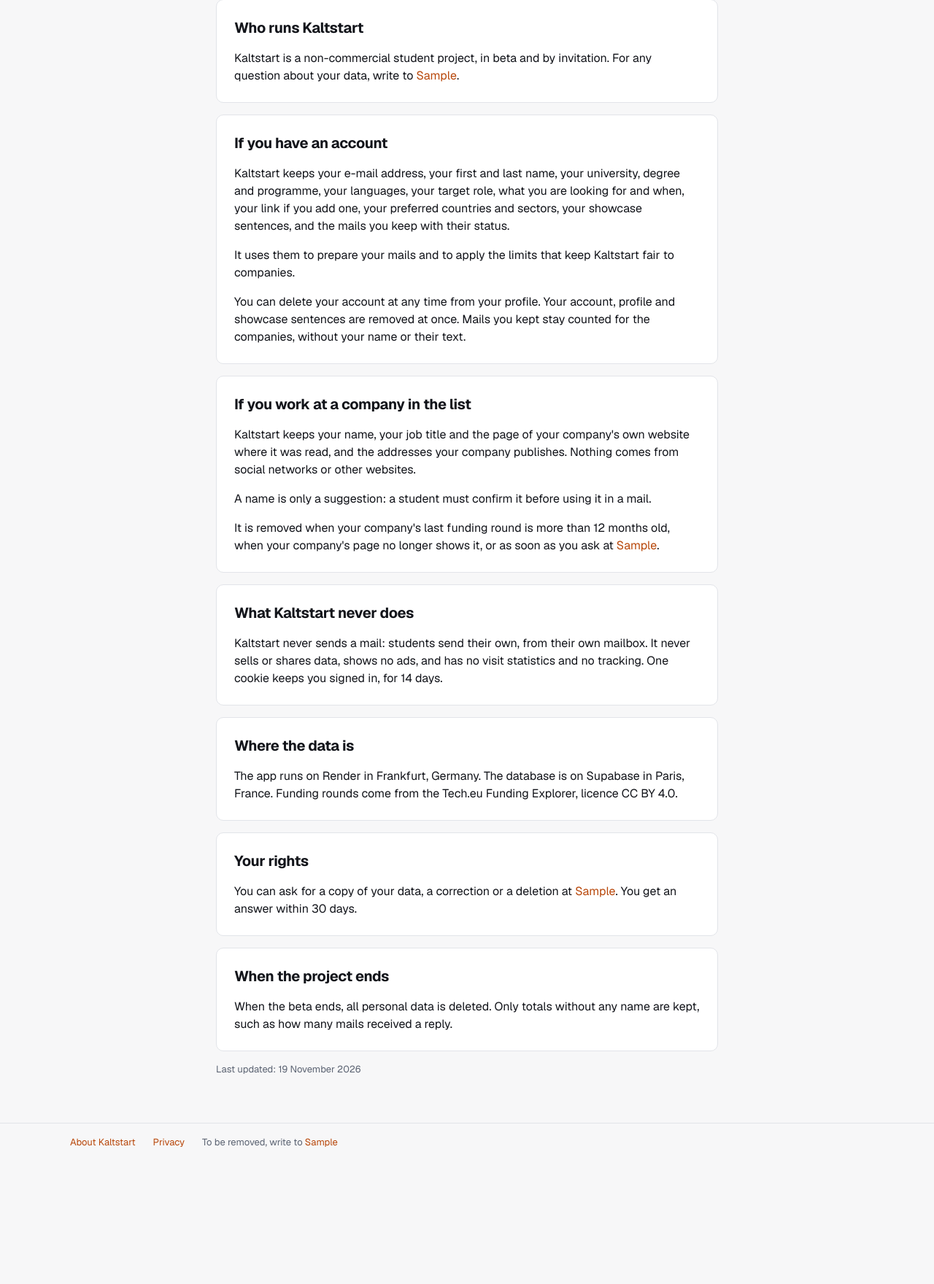
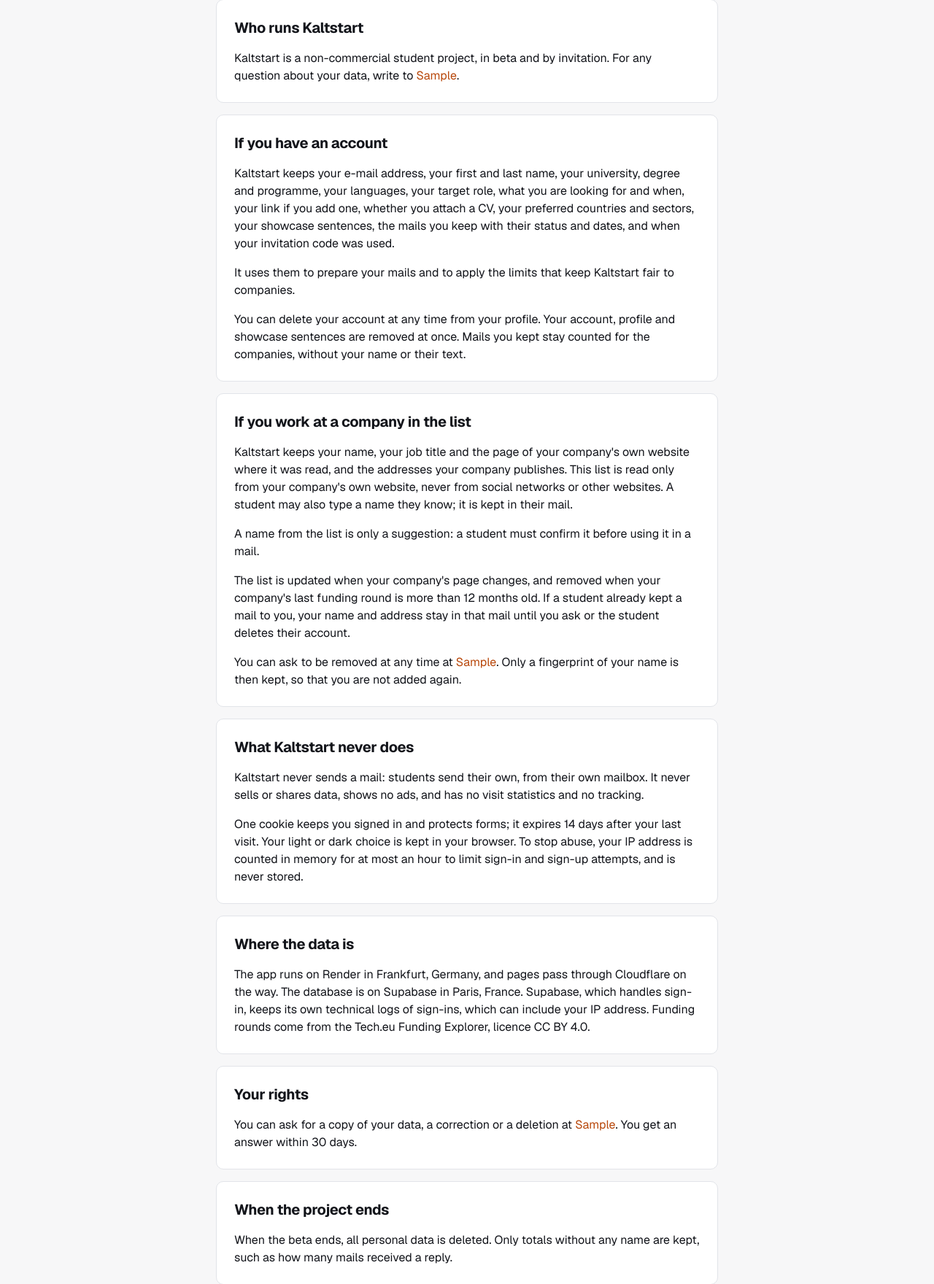
Before and after one commit to camilmechta/kaltstart, a Python web app: template src/kaltstart/api/templates/privacy.html in a window 1280 px wide. Shown: the part 194-1954 px from the top of the page at 73% size. Before the commit the page ends 1766 px from the top, so only its background shows below. Run offline with Jinja, Linux system fonts and the light colour scheme; the template is opened without the code that fills it: most values are stand-ins (such as "Sample title", 1, 10 or a date in 2020).

Commit message:
fix: the privacy page says exactly what Kaltstart keeps

```diff
--- a/src/kaltstart/api/templates/privacy.html
+++ b/src/kaltstart/api/templates/privacy.html
@@ -11,23 +11,25 @@
   </div>
   <div class="card stack">
     <h2 class="title-lg">If you have an account</h2>
-    <p>Kaltstart keeps your e-mail address, your first and last name, your university, degree and programme, your languages, your target role, what you are looking for and when, your link if you add one, your preferred countries and sectors, your showcase sentences, and the mails you keep with their status.</p>
+    <p>Kaltstart keeps your e-mail address, your first and last name, your university, degree and programme, your languages, your target role, what you are looking for and when, your link if you add one, whether you attach a CV, your preferred countries and sectors, your showcase sentences, the mails you keep with their status and dates, and when your invitation code was used.</p>
     <p>It uses them to prepare your mails and to apply the limits that keep Kaltstart fair to companies.</p>
     <p>You can delete your account at any time from your profile. Your account, profile and showcase sentences are removed at once. Mails you kept stay counted for the companies, without your name or their text.</p>
   </div>
   <div class="card stack">
     <h2 class="title-lg">If you work at a company in the list</h2>
-    <p>Kaltstart keeps your name, your job title and the page of your company's own website where it was read, and the addresses your company publishes. Nothing comes from social networks or other websites.</p>
-    <p>A name is only a suggestion: a student must confirm it before using it in a mail.</p>
-    <p>It is removed when your company's last funding round is more than 12 months old, when your company's page no longer shows it, or as soon as you ask at <a href="mailto:{{ removal_contact }}">{{ removal_contact }}</a>.</p>
+    <p>Kaltstart keeps your name, your job title and the page of your company's own website where it was read, and the addresses your company publishes. This list is read only from your company's own website, never from social networks or other websites. A student may also type a name they know; it is kept in their mail.</p>
+    <p>A name from the list is only a suggestion: a student must confirm it before using it in a mail.</p>
+    <p>The list is updated when your company's page changes, and removed when your company's last funding round is more than 12 months old. If a student already kept a mail to you, your name and address stay in that mail until you ask or the student deletes their account.</p>
+    <p>You can ask to be removed at any time at <a href="mailto:{{ removal_contact }}">{{ removal_contact }}</a>. Only a fingerprint of your name is then kept, so that you are not added again.</p>
   </div>
   <div class="card stack">
     <h2 class="title-lg">What Kaltstart never does</h2>
-    <p>Kaltstart never sends a mail: students send their own, from their own mailbox. It never sells or shares data, shows no ads, and has no visit statistics and no tracking. One cookie keeps you signed in, for 14 days.</p>
+    <p>Kaltstart never sends a mail: students send their own, from their own mailbox. It never sells or shares data, shows no ads, and has no visit statistics and no tracking.</p>
+    <p>One cookie keeps you signed in and protects forms; it expires 14 days after your last visit. Your light or dark choice is kept in your browser. To stop abuse, your IP address is counted in memory for at most an hour to limit sign-in and sign-up attempts, and is never stored.</p>
   </div>
   <div class="card stack">
     <h2 class="title-lg">Where the data is</h2>
-    <p>The app runs on Render in Frankfurt, Germany. The database is on Supabase in Paris, France. Funding rounds come from the Tech.eu Funding Explorer, licence CC BY 4.0.</p>
+    <p>The app runs on Render in Frankfurt, Germany, and pages pass through Cloudflare on the way. The database is on Supabase in Paris, France. Supabase, which handles sign-in, keeps its own technical logs of sign-ins, which can include your IP address. Funding rounds come from the Tech.eu Funding Explorer, licence CC BY 4.0.</p>
   </div>
   <div class="card stack">
     <h2 class="title-lg">Your rights</h2>
```
Also changed, not shown: tests/api/test_privacy.py (+24 -0 lines).
